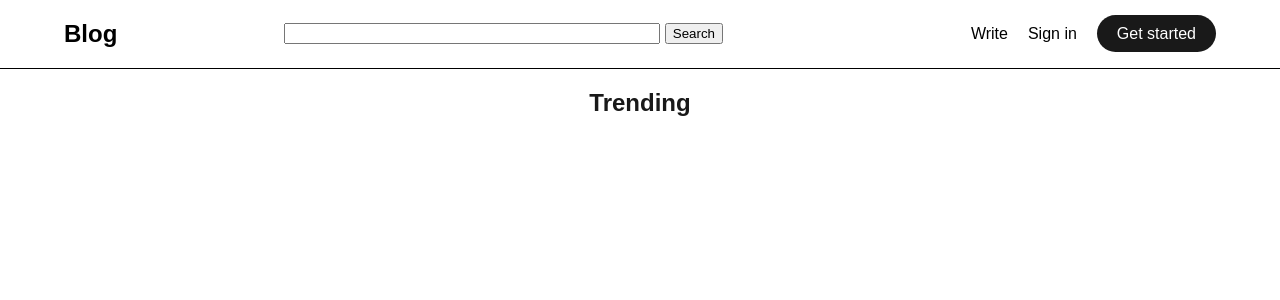
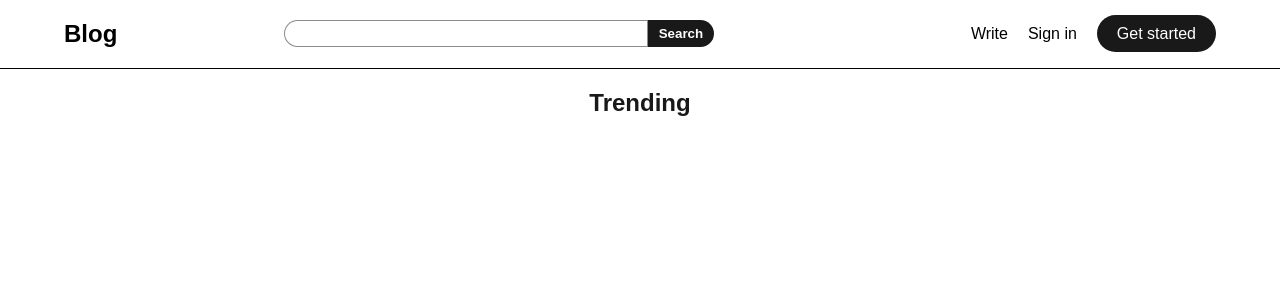
Before and after one commit to rcorrei4/blog-app, a Django app: page / in a window 1280 px wide. Shown: the top 300 px of the page. Run offline with Django 4.2, Linux system fonts and the light colour scheme; data that the repository does not hold is empty.

Commit message:
style: new search bar

```diff
--- a/article/static/css/layout.css
+++ b/article/static/css/layout.css
@@ -38,8 +38,21 @@ nav .div form {
 	width: 40%;
 }
 
-nav .div input {
-	width: 80%;
+nav .div form input {
+	padding: 5px 20px;
+	width: 70%;
+	border-radius: 50px 0px 0px 50px;
+	border: .5px solid rgba(25, 25, 25, 0.5);
+	outline: none;
+}
+
+nav .div form button {
+	font-weight: bold;
+	outline: none;
+	border: none;
+	border-radius: 0px 50px 50px 0px;
+	padding: 6px 11px;
+	margin-left: -5px;
 }
 
 nav .nav-menu {
--- a/article/templates/article/layout.html
+++ b/article/templates/article/layout.html
@@ -15,7 +15,7 @@
 			<h1><a href="{% url 'articles' %}">Blog</a></h1>
 			<form method="get" action="{% url 'search_article' %}">
 				<input type="text" name="q">
-				<button type="submit">Search</button>
+				<button type="submit" class="btn">Search</button>
 			</form>
 			{% if request.user.is_authenticated %}
 				<ul class="nav-menu">
```
